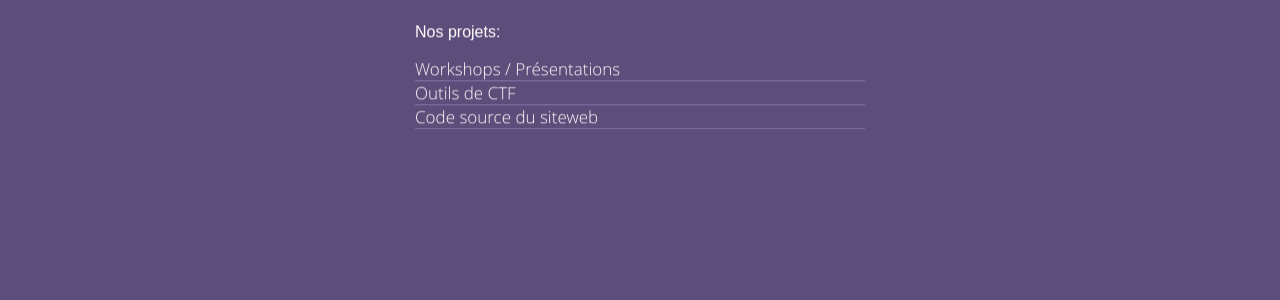
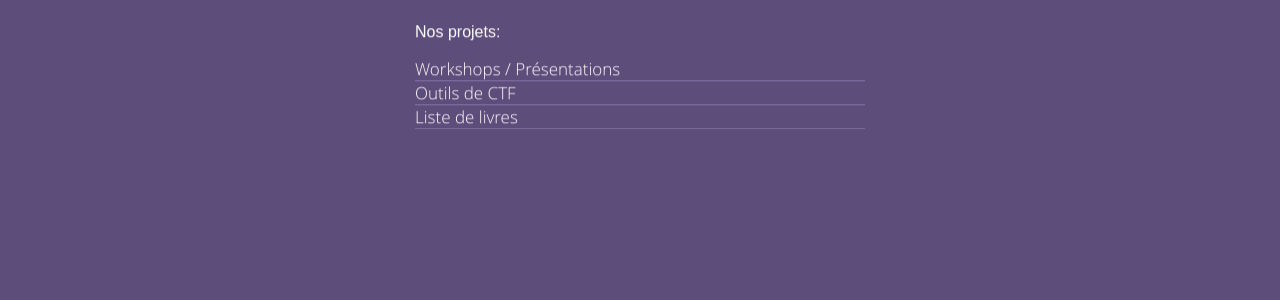
Before and after one commit to SpyVsCat5/SpyVsCat5.github.io, a Jekyll site: the page built from index.html, in a window 1280 px wide. Shown: the part 755-1055 px from the top of the page. Built offline with Jekyll 4.4.1, drawn with Linux system fonts in a browser that asks for light colours.

Commit message:
Ajout de la liste de livres sur la page d'accueil

```diff
--- a/_config.yml
+++ b/_config.yml
@@ -46,8 +46,8 @@ projects:
     url: https://github.com/SpyVsCat5/Workshops
   - name: Outils de CTF
     url: https://github.com/SpyVsCat5/Outils-CTF
-  - name: Code source du siteweb
-    url: https://github.com/SpyVsCat5/SpyVsCat5.github.io
+  - name: Liste de livres
+    url: https://github.com/SpyVsCat5/Book-List
 
 # exclude my node related stuff
 exclude: ['package.json', 'src', 'node_modules']
```
